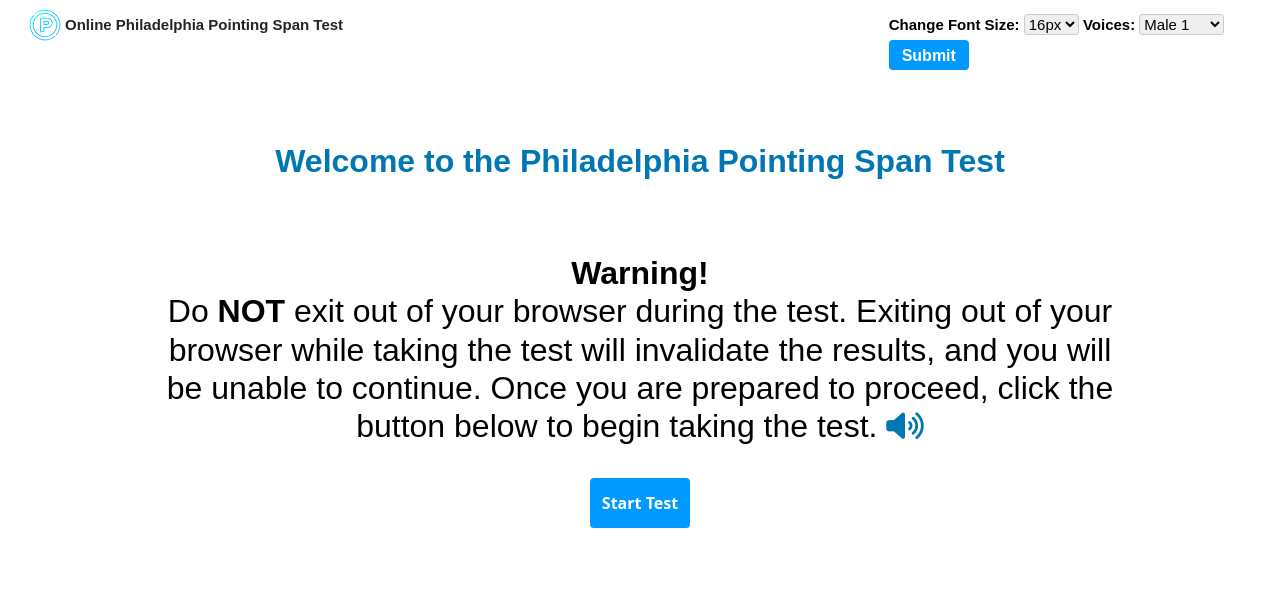
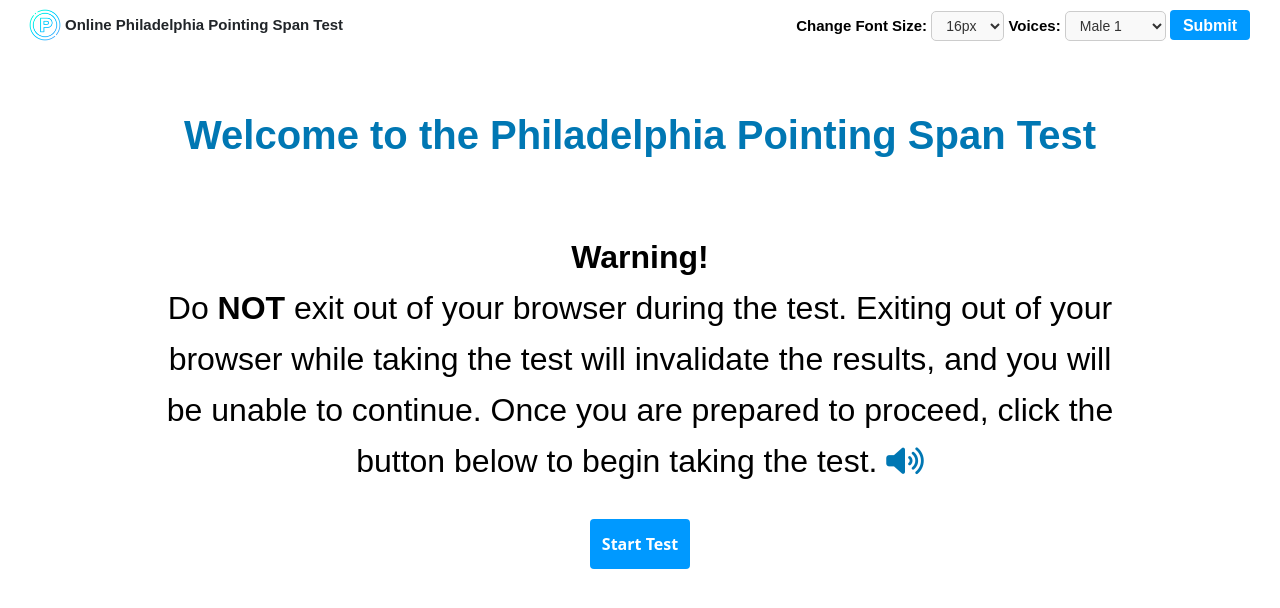
Before and after one commit to defulv86/Team-Senior-Project, a Django app: template ppst/website/templates/testpage.html in a window 1280 px wide. Shown: the top 608 px of the page. Run offline with Django 5.2, Linux system fonts and the light colour scheme; the template is opened without the code that fills it, so the values that code supplies are empty; parts of the project's set-up code (start-up, migrations or seed data) failed here and were passed over; some libraries are stand-ins or nearby versions.

Commit message:
Finalized changes to test page and added accesibility features

```diff
--- a/ppst/website/static/css/testpage.css
+++ b/ppst/website/static/css/testpage.css
@@ -47,14 +47,15 @@ h2 {
     color: #0077b3;
     font-family: 'Montserrat', sans-serif;
     font-weight: bold;
-    font-size: 2.0em;
-    margin-top: 20px;
+    font-size: 2.5em;
+    margin-top: 30px;
     margin-bottom: 25px;
 }
 
 #introduction h2 {
     color: #000000;
     font-family: 'Montserrat', sans-serif;
+    line-height: 1.6;
 }
 
 #introduction h3 {
@@ -117,7 +118,6 @@ form#changeFont {
     margin-right: 30px;
     margin-bottom: 20px;
     margin-top: 10px;
-    width: 361.24px;
     height: 30px;
     line-height: 30px;
     font-weight: bolder;
@@ -126,7 +126,29 @@ form#changeFont {
 
 form#changeFont select {
     border: 1px solid #ccc;
-    border-radius: 3px;
+    border-radius: 5px; /* Rounded corners */
+    padding: 5px 10px; /* Add some padding inside the dropdown */
+    font-size: 14px; /* Adjust font size */
+    font-family: 'Montserrat', sans-serif; /* Match form font */
+    color: #333; /* Text color */
+    background-color: #f9f9f9; /* Light background */
+    transition: border-color 0.3s ease, box-shadow 0.3s ease; /* Smooth transition */
+    cursor: pointer; /* Pointer cursor for dropdown */
+}
+
+form#changeFont select:hover {
+    border-color: #0099ff;
+    background-color: #e6f7ff;
+    box-shadow: 0 0 5px rgba(0, 119, 204, 0.5);
+}
+
+/* Focus effect */
+form#changeFont select:focus {
+    border-color: #0099ff;
+    background-color: #e6f7ff;
+    outline: none; /* Remove default focus outline */
+    border-color: #0099ff; /* Highlight border on focus */
+    box-shadow: 0 0 8px rgba(0, 153, 255, 0.7);
 }
 
 
@@ -142,7 +164,7 @@ form#changeFont input[type="submit"] {
     cursor: pointer;
     border-radius: 4px;
     font-size: 16px;
-    transition: background-color 0.3s ease;
+    transition: background-color 0.3s ease, transform 0.2s ease;
 }
 
 form#changeFont input[type="submit"]:hover {
@@ -224,8 +246,18 @@ p {
     background-color: #0056b3;
     box-shadow: rgba(255, 255, 255, .2) 0 3px 15px inset, rgba(0, 0, 0, .1) 0 3px 5px, rgba(0, 0, 0, .1) 0 10px 13px;
     transform: scale(1.2);
-    transition: transform 0.2s ease-in-out
+    transition: transform 0.2s ease-in-out;
+    cursor: url('/static/images/cursor.png') 32 32, auto;
 }
+
+.key:active {
+    background-color: #003f7f; /* Darker color to simulate depression */
+    box-shadow: inset 0 3px 10px rgba(0, 0, 0, 0.5);
+    transform: scale(0.95); /* Slightly reduce size */
+    transition: transform 0.1s ease-in-out, box-shadow 0.1s ease-in-out;
+    outline: 3px solid #000000;
+}
+
 
 #submit-response {
     width: 200px;
@@ -250,6 +282,7 @@ p {
     background-color: #0056b3;
     box-shadow: rgba(255, 255, 255, .2) 0 3px 15px inset, rgba(0, 0, 0, .1) 0 3px 5px, rgba(0, 0, 0, .1) 0 10px 13px;
     transform: scale(1.05);
+    cursor: url('/static/images/cursor.png') 32 32, auto;
 }
 
 #continue-button {
--- a/ppst/website/static/js/testpage.js
+++ b/ppst/website/static/js/testpage.js
@@ -283,12 +283,29 @@ function nextStimulus() {
         timestamps.length = 0;
 
     } else {
-        document.getElementById('stimulus').textContent = 'Test completed! Thank you for your participation.';
-        document.getElementById('stimulus').style.fontSize = '2.5em';
-        document.getElementById('stimulus').style.fontWeight = 'bold';
-        document.getElementById('stimulus').style.fontFamily = 'Montserrat';
-        document.getElementById('stimulus').style.color = '#0077b3';
-        document.getElementById('stimulus').style.marginTop = '100px';
+        const stimulusElement = document.getElementById('stimulus');
+        // First line of message
+        stimulusElement.textContent = 'Congratulations on Completing Your Philadelphia Pointing Span Test.';
+        stimulusElement.style.fontSize = '2.5em';
+        stimulusElement.style.fontWeight = 'bolder';
+        stimulusElement.style.fontFamily = 'Montserrat';
+        stimulusElement.style.color = '#0077b3';
+        stimulusElement.style.height = '250px';
+
+        // Create a new element for the second line of text
+        const additionalText = document.createElement('div');
+        additionalText.innerHTML = 'You have successfully <b>completed</b> your <b>Philadelphia Pointing Span Test</b>. Your health provider has been notified of your updated test status. The results will be available for your health provider\'s review for further medical evaluation.';
+        additionalText.style.fontSize = '32px'; // Adjusted font size
+        additionalText.style.color = '#000000'; // Different color
+        additionalText.style.fontFamily = 'Montserrat';
+        additionalText.style.width = '70%';
+        additionalText.style.textAlign = 'center';
+        additionalText.style.marginTop = '-80px';
+        additionalText.style.lineHeight = '1.6';
+
+        // Append the new text to the parent of the stimulus element
+        stimulusElement.parentNode.appendChild(additionalText);
+
         document.getElementById('response-section').style.display = 'none';
 
 
```
Also changed, not shown: ppst/website/static/images/cursor.png (added).
